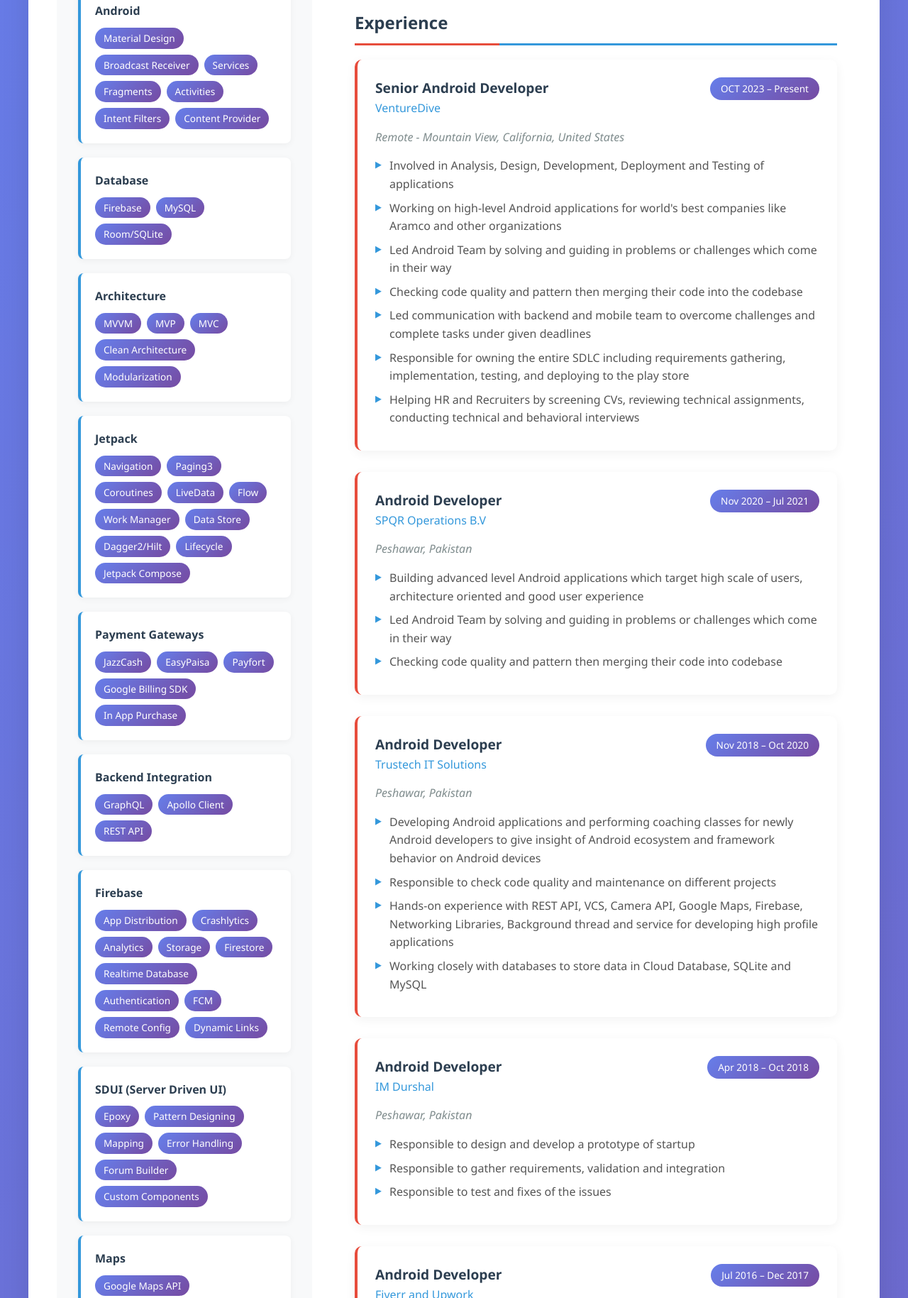
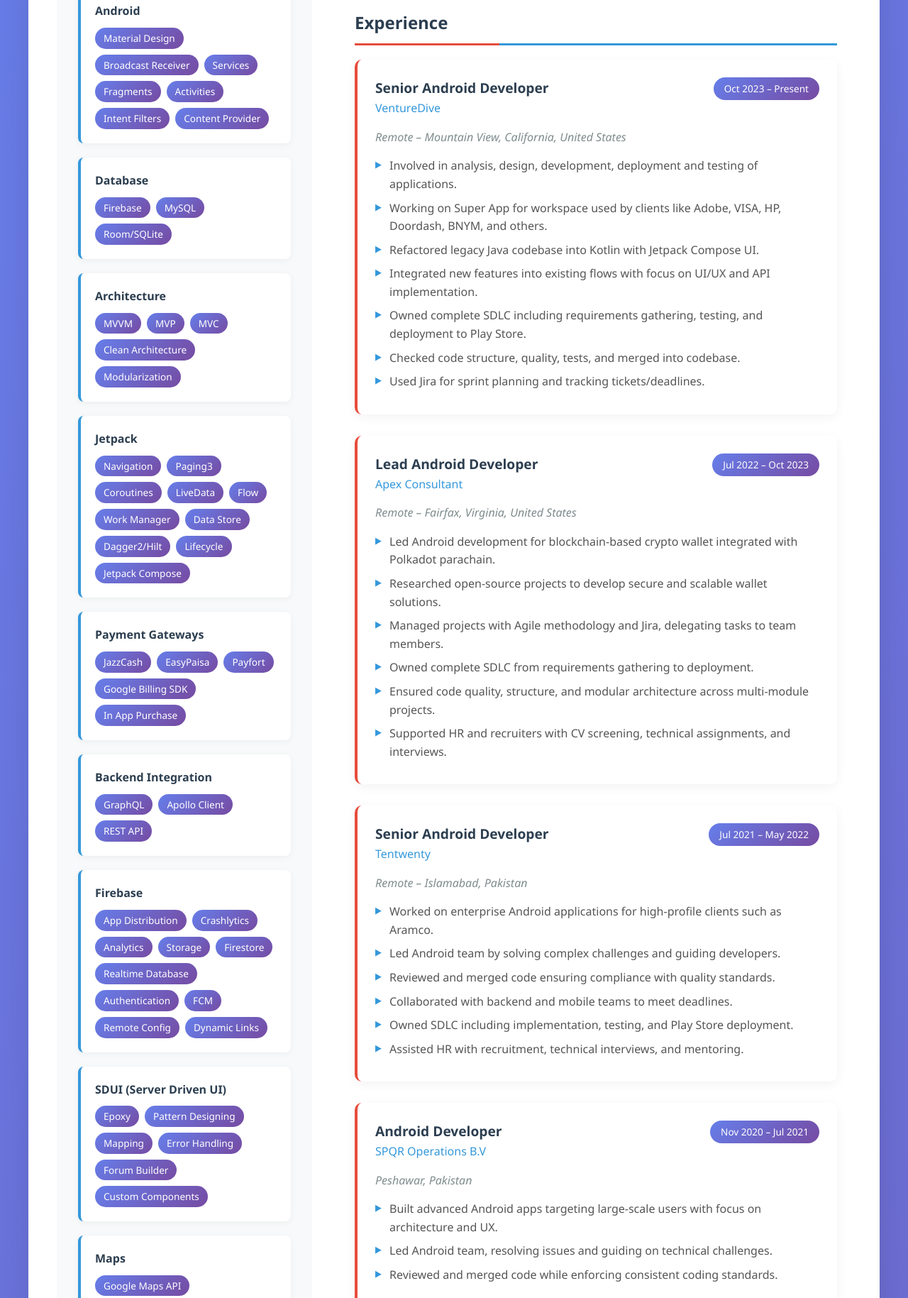
Before and after one commit to shahzadafridi/shahzadafridi, a plain HTML site: page index.html in a window 1280 px wide. Shown: the part 565-2394 px from the top of the page at 71% size. Drawn offline with Linux system fonts and the light colour scheme.

Commit message:
updated exp

```diff
--- a/index.html
+++ b/index.html
@@ -654,17 +654,55 @@
                             <div class="job-title">Senior Android Developer</div>
                             <div class="company">VentureDive</div>
                         </div>
-                            <div class="job-period">OCT 2023 – Present</div>
+                        <div class="job-period">Oct 2023 – Present</div>
                         </div>
-                        <div class="job-location">Remote - Mountain View, California, United States</div>
+                        <div class="job-location">Remote – Mountain View, California, United States</div>
                         <ul class="job-responsibilities">
-                            <li>Involved in Analysis, Design, Development, Deployment and Testing of applications</li>
-                            <li>Working on high-level Android applications for world's best companies like Aramco and other organizations</li>
-                            <li>Led Android Team by solving and guiding in problems or challenges which come in their way</li>
-                            <li>Checking code quality and pattern then merging their code into the codebase</li>
-                            <li>Led communication with backend and mobile team to overcome challenges and complete tasks under given deadlines</li>
-                            <li>Responsible for owning the entire SDLC including requirements gathering, implementation, testing, and deploying to the play store</li>
-                            <li>Helping HR and Recruiters by screening CVs, reviewing technical assignments, conducting technical and behavioral interviews</li>
+                        <li>Involved in analysis, design, development, deployment and testing of applications.</li>
+                        <li>Working on Super App for workspace used by clients like Adobe, VISA, HP, Doordash, BNYM, and others.</li>
+                        <li>Refactored legacy Java codebase into Kotlin with Jetpack Compose UI.</li>
+                        <li>Integrated new features into existing flows with focus on UI/UX and API implementation.</li>
+                        <li>Owned complete SDLC including requirements gathering, testing, and deployment to Play Store.</li>
+                        <li>Checked code structure, quality, tests, and merged into codebase.</li>
+                        <li>Used Jira for sprint planning and tracking tickets/deadlines.</li>
+                        </ul>
+                    </div>
+
+                    <div class="job">
+                        <div class="job-header">
+                        <div>
+                            <div class="job-title">Lead Android Developer</div>
+                            <div class="company">Apex Consultant</div>
+                        </div>
+                        <div class="job-period">Jul 2022 – Oct 2023</div>
+                        </div>
+                        <div class="job-location">Remote – Fairfax, Virginia, United States</div>
+                        <ul class="job-responsibilities">
+                        <li>Led Android development for blockchain-based crypto wallet integrated with Polkadot parachain.</li>
+                        <li>Researched open-source projects to develop secure and scalable wallet solutions.</li>
+                        <li>Managed projects with Agile methodology and Jira, delegating tasks to team members.</li>
+                        <li>Owned complete SDLC from requirements gathering to deployment.</li>
+                        <li>Ensured code quality, structure, and modular architecture across multi-module projects.</li>
+                        <li>Supported HR and recruiters with CV screening, technical assignments, and interviews.</li>
+                        </ul>
+                    </div>
+
+                    <div class="job">
+                        <div class="job-header">
+                        <div>
+                            <div class="job-title">Senior Android Developer</div>
+                            <div class="company">Tentwenty</div>
+                        </div>
+                        <div class="job-period">Jul 2021 – May 2022</div>
+                        </div>
+                        <div class="job-location">Remote – Islamabad, Pakistan</div>
+                        <ul class="job-responsibilities">
+                        <li>Worked on enterprise Android applications for high-profile clients such as Aramco.</li>
+                        <li>Led Android team by solving complex challenges and guiding developers.</li>
+                        <li>Reviewed and merged code ensuring compliance with quality standards.</li>
+                        <li>Collaborated with backend and mobile teams to meet deadlines.</li>
+                        <li>Owned SDLC including implementation, testing, and Play Store deployment.</li>
+                        <li>Assisted HR with recruitment, technical interviews, and mentoring.</li>
                         </ul>
                     </div>
 
@@ -678,9 +716,9 @@
                         </div>
                         <div class="job-location">Peshawar, Pakistan</div>
                         <ul class="job-responsibilities">
-                            <li>Building advanced level Android applications which target high scale of users, architecture oriented and good user experience</li>
-                            <li>Led Android Team by solving and guiding in problems or challenges which come in their way</li>
-                            <li>Checking code quality and pattern then merging their code into codebase</li>
+                        <li>Built advanced Android apps targeting large-scale users with focus on architecture and UX.</li>
+                        <li>Led Android team, resolving issues and guiding on technical challenges.</li>
+                        <li>Reviewed and merged code while enforcing consistent coding standards.</li>
                         </ul>
                     </div>
 
@@ -694,10 +732,10 @@
                         </div>
                         <div class="job-location">Peshawar, Pakistan</div>
                         <ul class="job-responsibilities">
-                            <li>Developing Android applications and performing coaching classes for newly Android developers to give insight of Android ecosystem and framework behavior on Android devices</li>
-                            <li>Responsible to check code quality and maintenance on different projects</li>
-                            <li>Hands-on experience with REST API, VCS, Camera API, Google Maps, Firebase, Networking Libraries, Background thread and service for developing high profile applications</li>
-                            <li>Working closely with databases to store data in Cloud Database, SQLite and MySQL</li>
+                        <li>Developed Android applications and coached junior developers on Android ecosystem and frameworks.</li>
+                        <li>Ensured code quality and long-term maintenance across projects.</li>
+                        <li>Worked with REST APIs, Camera API, Google Maps, Firebase, and networking libraries.</li>
+                        <li>Implemented background threading, services, and database solutions using Cloud DB, SQLite, and MySQL.</li>
                         </ul>
                     </div>
 
@@ -711,26 +749,26 @@
                         </div>
                         <div class="job-location">Peshawar, Pakistan</div>
                         <ul class="job-responsibilities">
-                            <li>Responsible to design and develop a prototype of startup</li>
-                            <li>Responsible to gather requirements, validation and integration</li>
-                            <li>Responsible to test and fixes of the issues</li>
+                        <li>Designed and developed prototype applications for startups.</li>
+                        <li>Gathered requirements, performed validation, and integrated solutions.</li>
+                        <li>Conducted testing and implemented bug fixes.</li>
                         </ul>
                     </div>
 
                     <div class="job">
                         <div class="job-header">
                         <div>
-                                <div class="job-title">Android Developer</div>
+                            <div class="job-title">Android Developer (Freelance)</div>
                             <div class="company">Fiverr and Upwork</div>
                         </div>
                         <div class="job-period">Jul 2016 – Dec 2017</div>
                         </div>
-                        <div class="job-location">Remote - Peshawar, Pakistan</div>
+                        <div class="job-location">Remote – Peshawar, Pakistan</div>
                         <ul class="job-responsibilities">
-                            <li>Was Top Rated on Upwork with having the majority of 5 stars reviews and provided quality work to all my clients</li>
-                            <li>Was level 2 Seller on Fiverr with having the majority of 5 stars reviews and provided quality work to all my clients</li>
-                            <li>Most of the projects didn't mention in my CV due to the agreement not making them public</li>
-                            <li>During freelancing career, worked most of the time with Google Maps, location, Firebase, Bug fixes, Improvements, Play console issues, and working on custom requirements based solution Android app for clients</li>
+                        <li>Top Rated on Upwork and Level 2 Seller on Fiverr, consistently delivering 5-star projects.</li>
+                        <li>Developed custom Android solutions involving Google Maps, Firebase, Play Console, and bug fixes.</li>
+                        <li>Collaborated with international clients on requirements and delivered production-ready apps.</li>
+                        <li>Maintained confidentiality for client projects under NDA agreements.</li>
                         </ul>
                     </div>
                 </section>
```
Lines whose indentation alone changed are shown as unchanged.
